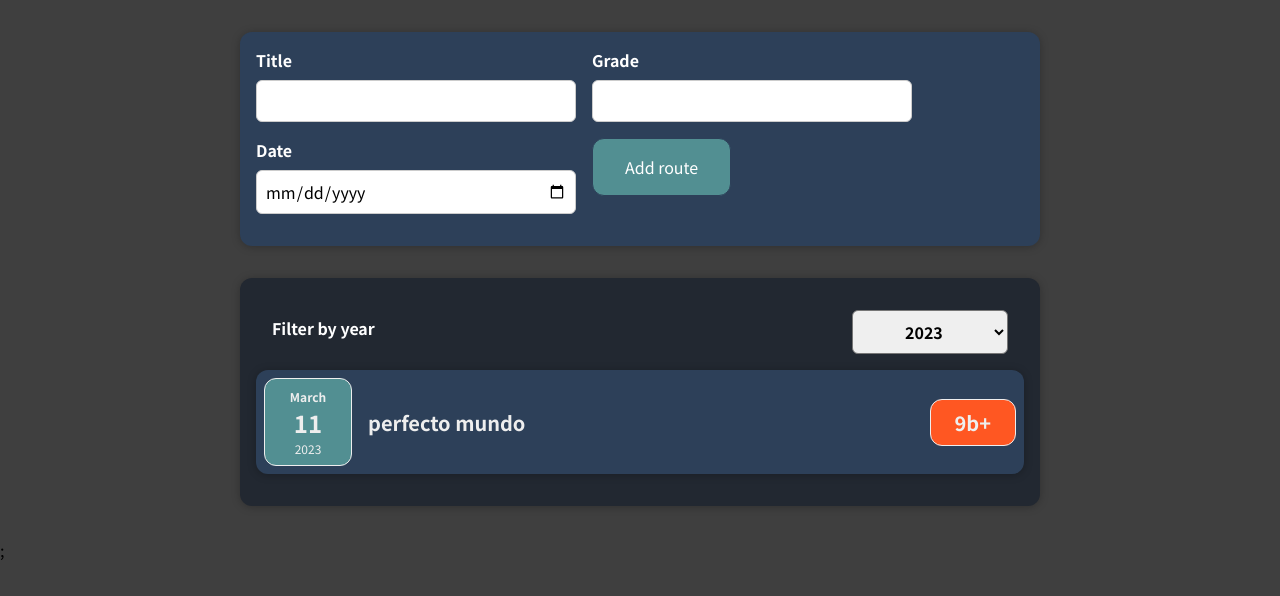
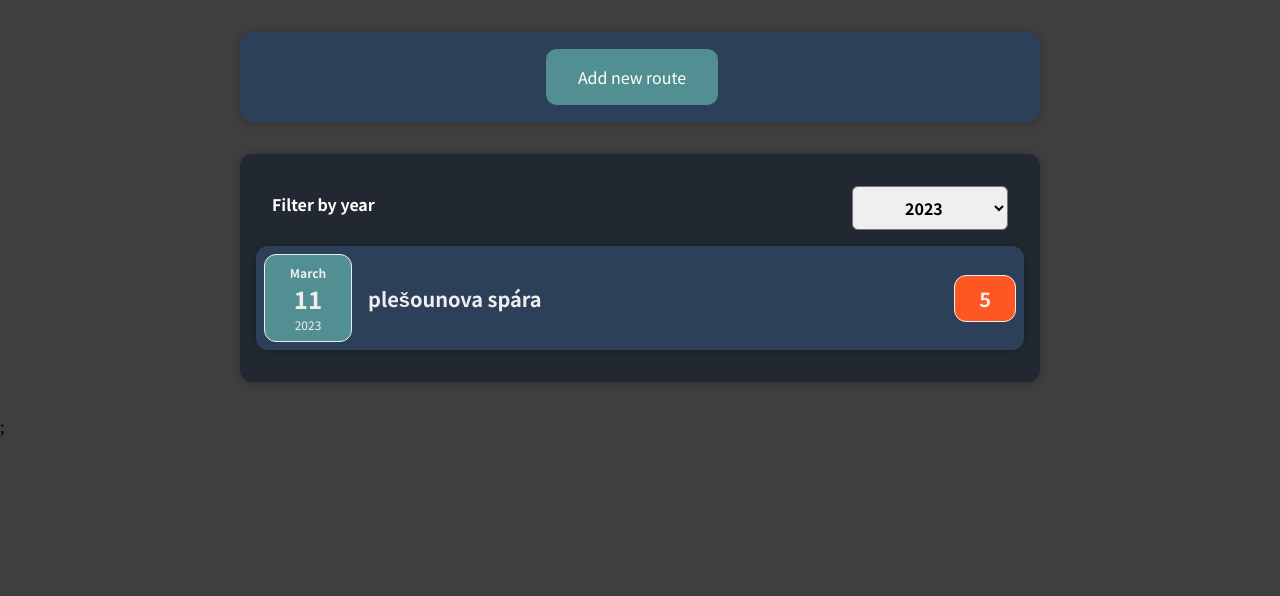
Before and after one commit to flandak/Climbing_tracker, a React (Create React App) app in the folder climbing_tracker__app/: page / in a window 1280 px wide. Shown: the top 596 px of the page. Built offline with nearby package versions, Linux system fonts and the light colour scheme.

Commit message:
added conditional rendering of RoutesForm

```diff
--- a/climbing_tracker__app/src/App.js
+++ b/climbing_tracker__app/src/App.js
@@ -11,8 +11,8 @@ const sampleRoutes = [
   {
     id: "02",
     date: new Date(2023, 2, 11),
-    title: "perfecto mundo",
-    grade: "9b+",
+    title: "plešounova spára",
+    grade: "5",
   },
   {
     id: "03",
--- a/climbing_tracker__app/src/components/NewRoutes/NewRoutes.js
+++ b/climbing_tracker__app/src/components/NewRoutes/NewRoutes.js
@@ -1,17 +1,27 @@
-import React from "react";
+import React, { useState } from "react";
 import "./NewRoutes.css";
-import RoutesForm from "./RoutesForm"
+import RoutesForm from "./RoutesForm";
 const NewRoutes = (props) => {
-  const saveNewRouteHandler = (enteredRouteData) =>{
+  const [isEditing, setIsEditing] = useState(false);
+  const saveNewRouteHandler = (enteredRouteData) => {
     const routeData = {
       ...enteredRouteData,
-      id: Math.random().toString()
-    }
-   props.onAddRoute(routeData)
-  }
+      id: Math.random().toString(),
+    };
+    props.onAddRoute(routeData);
+    // this closes the editing window when user adds another route
+    // setIsEditing(false)
+  };
+  const startEditingHandler = () => {
+    setIsEditing(true);
+  };
+  const stopEditingHandler = () => {
+    setIsEditing(false);
+  };
   return (
     <div className="new-routes">
-      <RoutesForm onSaveNewRoute={saveNewRouteHandler} />
+      {!isEditing && <button onClick={startEditingHandler}>Add new route</button>}
+      {isEditing && <RoutesForm onSaveNewRoute={saveNewRouteHandler} onCancel={stopEditingHandler}/>}
     </div>
   );
 };
--- a/climbing_tracker__app/src/components/NewRoutes/RoutesForm.js
+++ b/climbing_tracker__app/src/components/NewRoutes/RoutesForm.js
@@ -56,6 +56,7 @@ const RoutesForm = (props) => {
           />
         </div>
         <div className="new-routes__actions">
+          <button type="button" onClick={props.onCancel}>Cancel</button>
           <button type="submit">Add route</button>
         </div>
       </div>
--- a/climbing_tracker__app/src/components/Routes/Routes.css
+++ b/climbing_tracker__app/src/components/Routes/Routes.css
@@ -6,7 +6,11 @@
     width: 50rem;
     max-width: 95%;
 }
-h4{
+.routes-list{
+    padding: 0;
+    list-style: none;
+}
+.routes-list__noRoutesMsg{
     color: #ff5722;
    text-align: center;
    text-transform: uppercase;
--- a/climbing_tracker__app/src/components/Routes/Routes.js
+++ b/climbing_tracker__app/src/components/Routes/Routes.js
@@ -13,12 +13,14 @@ function Routes(props) {
   for (const route of props.items) {
     if (route.date.getFullYear().toString() === filteredYear) {
       routeItems.push(
+        <li>
           <RouteItem
             key={route.id}
             title={route.title}
             date={route.date}
             grade={route.grade}
           />
+        </li>
       );
     }
   }
@@ -30,11 +32,13 @@ function Routes(props) {
           selected={filteredYear}
           onChangeFilter={filterChangeHandler}
         />
+        <ul className="routes-list">
           {routeItems.length > 0 ? (
             routeItems
           ) : (
-          <h4>- - - No routes found for the selected year - - -</h4>
+            <h4 className="routes-list__noRoutesMsg">- - - No routes found for the selected year - - -</h4>
           )}
+        </ul >
       </Card>
     </div>
   );
```
Lines whose indentation alone changed are shown as unchanged.
